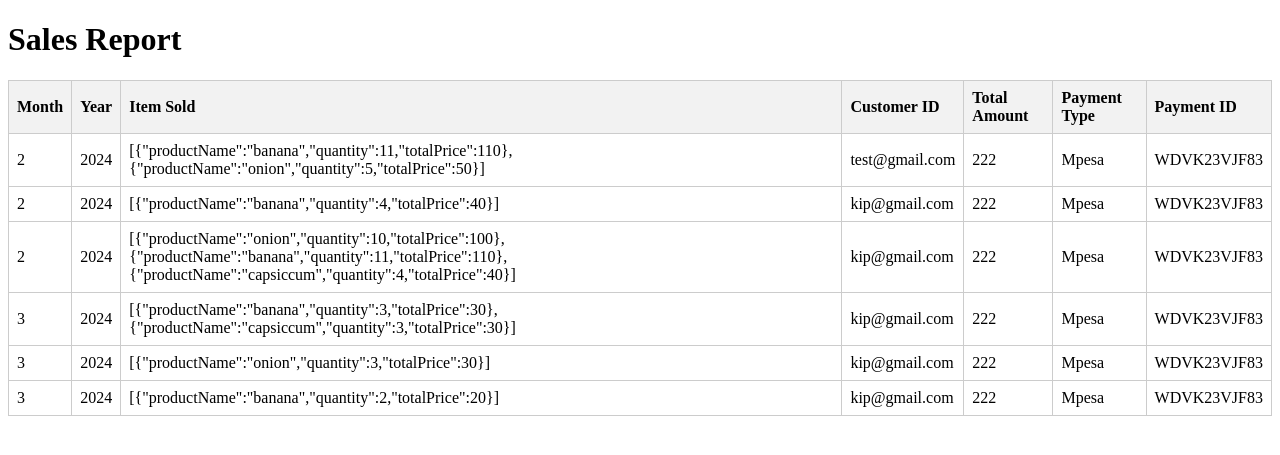
After one commit to danielkirwa/Grocery, a PHP site: page /admin/salesreport.php in a window 1280 px wide. The commit adds this page. Shown: the top 455 px of the page. Run offline with PHP 8.4, Linux system fonts and the light colour scheme; data comes from the database, SQL or seed files in the repository.

Commit message:
sales report

```diff
--- a/admin/Dashboard.php
+++ b/admin/Dashboard.php
@@ -134,6 +134,7 @@ mysqli_close($con);
             <a href="dashboard.php">Dashboard</a>
             <a href="admin.php">Add Products</a>
             <a href="products.php">View Products</a>
+             <a href="salesreport.php">Sales Report</a>
             <a href="user.php">System Users</a>
             <a href="customer.php">Customer Feedback</a>
             <a href="../logout.php">Log out</a>
--- a/admin/admin.php
+++ b/admin/admin.php
@@ -1,6 +1,6 @@
 <?php
 require_once('../connection.php');
-// check seesion
+// check session
 session_start();
 
 // Check if the user is logged in
@@ -35,7 +35,7 @@ if(isset($_POST['addproduct'])) {
     $fileError = $file['error'];
 
     // Destination folder
-    $destinationFolder = '../assets/';
+    $destinationFolder = 'assets/';
 
     // Check if file uploaded successfully
     if ($fileError === 0) {
--- a/admin/products.php
+++ b/admin/products.php
@@ -140,7 +140,7 @@ if($_SESSION['priviledge'] !== 'admin') {
                 echo "<p>Price: Ksh" . $row["productprice"] . "</p>";
                 echo "<p>Quantity: <span id='quantity-" . $row["productcode"] . "'>" . $row["productquantity"] . "</span></p>";
                 echo "<p>Description: " . $row["productdescription"] . "</p>";
-                echo "<img src='" . $row["file"] . "' alt='" . $row["productname"] . "'>";
+                echo "<img src='../" . $row["file"] . "' alt='" . $row["productname"] . "'>";
                 echo "<div class='button-container'>";
                 echo "<button onclick='changeQuantity(" . $row["productcode"] . ", 1)'>+</button>";
                 echo "<button onclick='changeQuantity(" . $row["productcode"] . ", -1)'>-</button>";
--- /dev/null
+++ b/admin/salesreport.php
@@ -0,0 +1,76 @@
+<!-- salesreport.php -->
+
+<?php
+require_once('../connection.php');
+
+// Check session and user privileges (if necessary)
+
+// Fetch data from the sales table
+$sql = "SELECT * FROM sales";
+$result = mysqli_query($con, $sql);
+
+// Check if there are any sales records
+if (mysqli_num_rows($result) > 0) {
+    ?>
+    <!DOCTYPE html>
+    <html lang="en">
+    <head>
+        <meta charset="UTF-8">
+        <meta name="viewport" content="width=device-width, initial-scale=1.0">
+        <title>Sales Report</title>
+        <style>
+            table {
+                width: 100%;
+                border-collapse: collapse;
+            }
+            table, th, td {
+                border: 1px solid #ccc;
+                padding: 8px;
+                text-align: left;
+            }
+            th {
+                background-color: #f2f2f2;
+            }
+        </style>
+    </head>
+    <body>
+        <h1>Sales Report</h1>
+        <table>
+            <thead>
+                <tr>
+                    <th>Month</th>
+                    <th>Year</th>
+                    <th>Item Sold</th>
+                    <th>Customer ID</th>
+                    <th>Total Amount</th>
+                    <th>Payment Type</th>
+                    <th>Payment ID</th>
+                </tr>
+            </thead>
+            <tbody>
+                <?php
+                // Loop through each row in the result set and display it in the table
+                while ($row = mysqli_fetch_assoc($result)) {
+                    echo "<tr>";
+                    echo "<td>{$row['MonthOfSale']}</td>";
+                    echo "<td>{$row['YearOfSale']}</td>";
+                    echo "<td>{$row['ItemSold']}</td>";
+                    echo "<td>{$row['CustomerId']}</td>";
+                    echo "<td>{$row['TotalAmount']}</td>";
+                    echo "<td>{$row['PaymentType']}</td>";
+                    echo "<td>{$row['PaymentId']}</td>";
+                    echo "</tr>";
+                }
+                ?>
+            </tbody>
+        </table>
+    </body>
+    </html>
+    <?php
+} else {
+    echo "No sales records found.";
+}
+
+// Close database connection
+mysqli_close($con);
+?>
--- a/stkkpush.php
+++ b/stkkpush.php
@@ -8,7 +8,7 @@ if ($_SERVER["REQUEST_METHOD"] == "POST") {
 
 require_once('connection.php');
 
-$NGROK_URL = 'https://79fb-41-212-117-244.ngrok-free.app';
+$NGROK_URL = 'https://6ab1-41-89-10-241.ngrok-free.app';
 
 //INCLUDE THE ACCESS TOKEN FILE
 include 'accesstoken.php';
```
